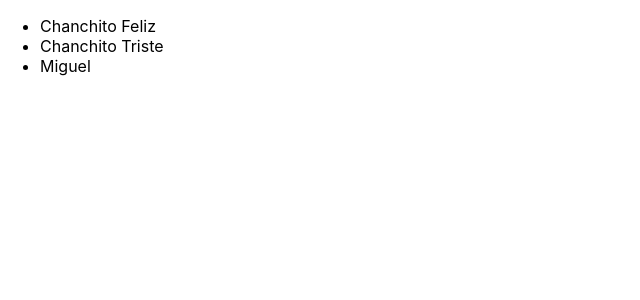
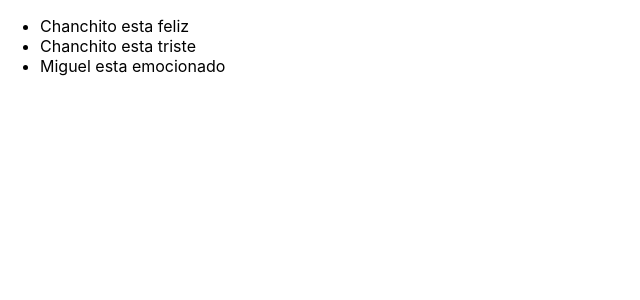
Before and after one commit to canessaalvamiguel/react-udemy-couse-2023, a React (Create React App) app in the folder section4app/: page / in a window 1280 px wide. Shown: the top 300 px of the page, without its empty margins (0-640 px from the left). Built offline with nearby package versions, Linux system fonts and the light colour scheme.

Commit message:
Create a first component

```diff
--- a/section4app/src/index.js
+++ b/section4app/src/index.js
@@ -1,5 +1,5 @@
 import React from 'react';
-import ReactDOM from 'react-dom';
+import ReactDOM from 'react-dom/client';
 import './index.css';
 //import App from './App';
 import reportWebVitals from './reportWebVitals';
@@ -11,15 +11,39 @@ import reportWebVitals from './reportWebVitals';
 //   </React.StrictMode>
 // );
 
+const Li = ({ children, estado, casa, edad }) => {
+    console.log(casa, edad)
+    return (
+        <li>{children} esta {estado}</li>
+    )
+}
 const  X = () =>
     <ul>
-        <li>Chanchito Feliz</li>
-        <li>Chanchito Triste</li>
-        <li>Miguel</li>
+        <Li
+            estado = {'feliz'}
+            casa = {false}
+            edad = {24}
+        >
+            Chanchito
+        </Li>
+        <Li
+            estado = {'triste'}
+            casa = {false}
+            edad = {45}
+        >
+            Chanchito
+        </Li>
+        <Li
+            estado = {'emocionado'}
+            casa = {true}
+            edad = {31}
+        >
+            Miguel
+        </Li>
     </ul>
-
-ReactDOM.render(
-    <X />, document.getElementById('root')
+const root = ReactDOM.createRoot(document.getElementById('root'));
+root.render(
+    <X />
 )
 
 // If you want to start measuring performance in your app, pass a function
```
